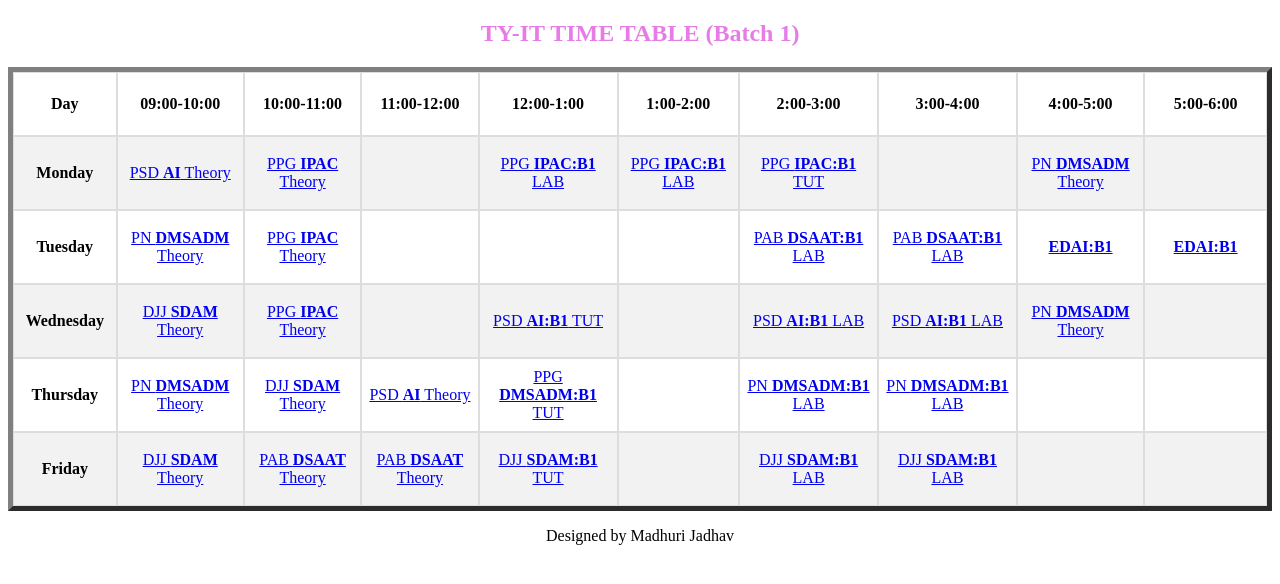
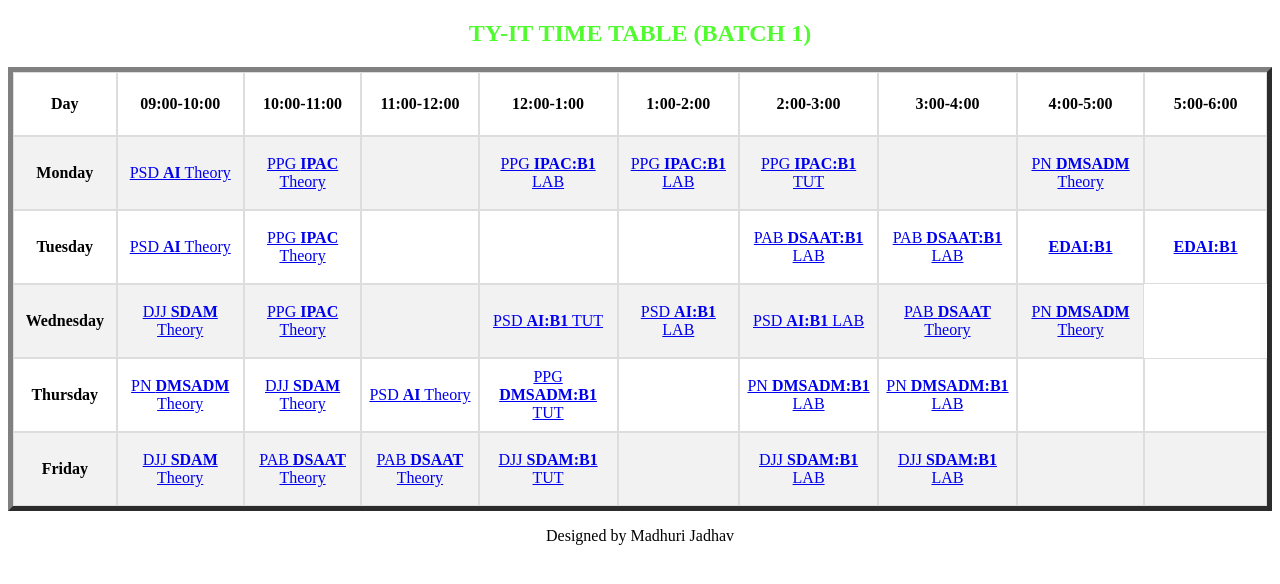
Before and after one commit to madhuri1791/Batch1_TY_IT_TimeTable, a plain HTML site: page index.html in a window 1280 px wide. Drawn offline with Linux system fonts and the light colour scheme.

Commit message:
Update index.html

```diff
--- a/index.html
+++ b/index.html
@@ -1,3 +1,5 @@
+
+
 <!DOCTYPE html>
 <html>
 
@@ -35,7 +37,7 @@
 
 <body>
 
-    <h2 style="text-align:center; color:rgb(230, 125, 230); ">TY-IT TIME TABLE (Batch 1)</h2>
+    <h2 style="text-align:center; color:rgb(82, 250, 48); ">TY-IT TIME TABLE (BATCH 1)</h2>
     <table id="SYDA" border="5" cellspacing="0" align="center">
         <!--<caption>Timetable</caption>-->
         <tr>
@@ -90,7 +92,7 @@
 
             <td align="center" height="60"><a href="http://meet.google.com/pjc-dckf-vka
                 " target="_blank">PPG
-                    <b>IPAC:B1</b> TUT</a</td>
+                    <b>IPAC:B1</b> TUT</a>
             <td align="center" height="60"></td>
             <td align="center" height="60"><a href="https://meet.google.com/mew-beks-gzw
                 " target="blank"> PN
@@ -104,10 +106,9 @@
             </td>
 
 
-            <td align="center" height="60"><a href="https://meet.google.com/mew-beks-gzw
-                " target="blank"> PN
-                    <b>DMSADM</b>
-                    Theory</a></td>
+            <td align="center" height="60"><a href="https://meet.google.com/vsi-duid-upf
+            " target="_blank">PSD <b>AI</b>
+                Theory</a></td>
             <td align="center" height="60"><a href="https://meet.google.com/pjc-dckf-vka" target="_blank">PPG
                     <b>IPAC</b>
                     Theory</a></td>
@@ -148,7 +149,7 @@
             <td align="center" height="60"> </td>
             <td align="center" height="60"><a href="https://meet.google.com/vsi-duid-upf" target="_blank">PSD
                     <b>AI:B1</b> TUT</a></td>
-            <td align="center" height="60"></td>
+            </td>
 
             <td align="center" height="60"><a href="https://meet.google.com/vsi-duid-upf
                     " target="_blank">PSD
@@ -157,11 +158,14 @@
                 " target="blank"> PSD
                     <b>AI:B1</b>
                     LAB</a></td>
+                    <td align="center" height="60"> <a href="https://meet.google.com/apr-rqcy-wnt
+                        " target="blank"> PAB <b>DSAAT</b>
+                            Theory</a></td>
             <td align="center" height="60"><a href="https://meet.google.com/mew-beks-gzw
                 " target="blank"> PN
                     <b>DMSADM</b>
                     Theory</a></td>
-            <td align="center" height="60"> </td>
+
 
 
         </tr>
@@ -195,9 +199,9 @@
                     <td align="center" height="60"><a href="https://meet.google.com/mew-beks-gzw
 
                         " target="_blank">PN
-                            <b>DMSADM:B1</b> LAB</a></td>
+                            <b>DMSADM:B1</b> LAB</a</td>
             <td align="center" height="60"></td>
-            <td align="center" height="60"></td>
+            <td align="center" height="60">
 
 
 
```
